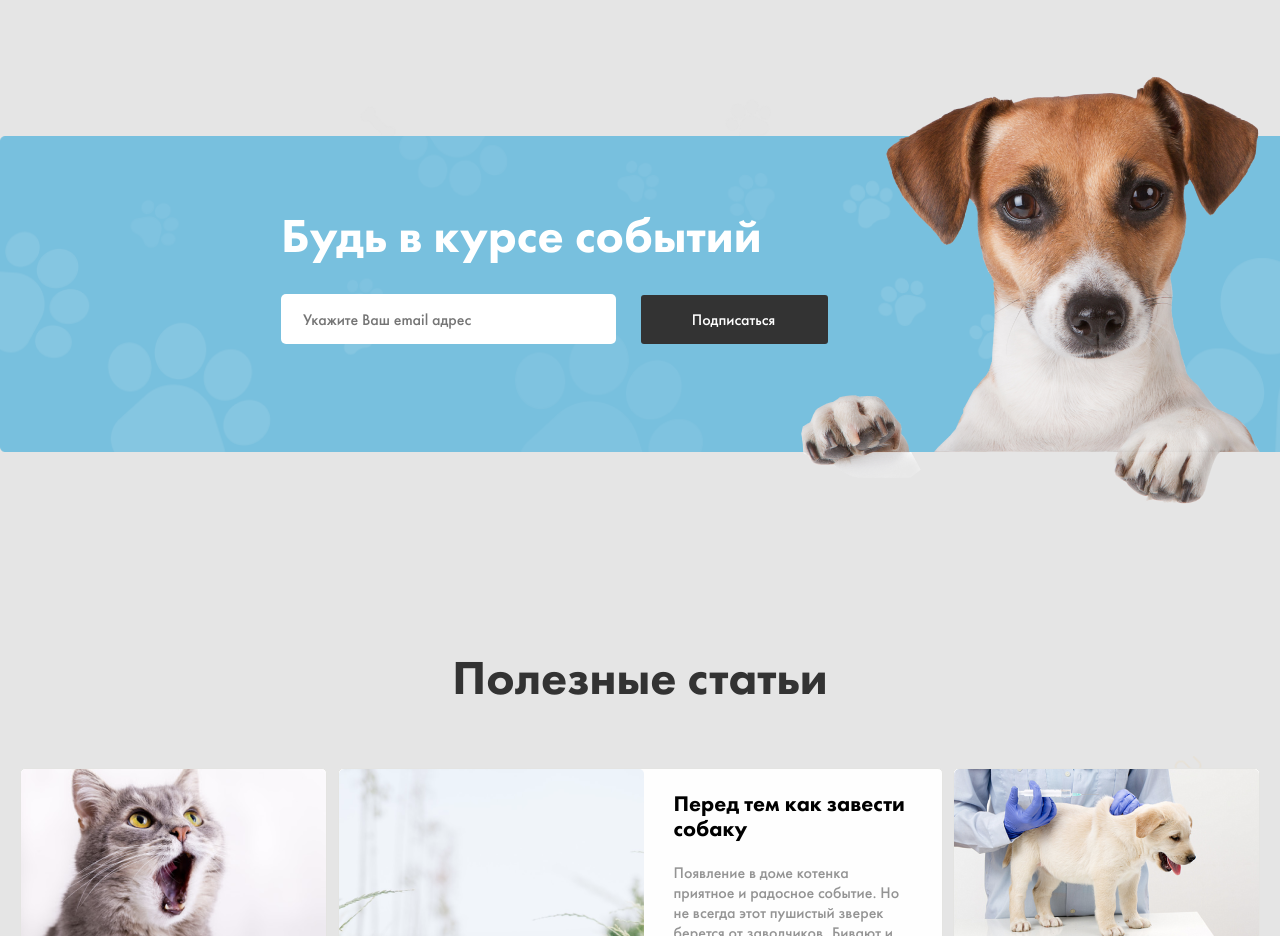
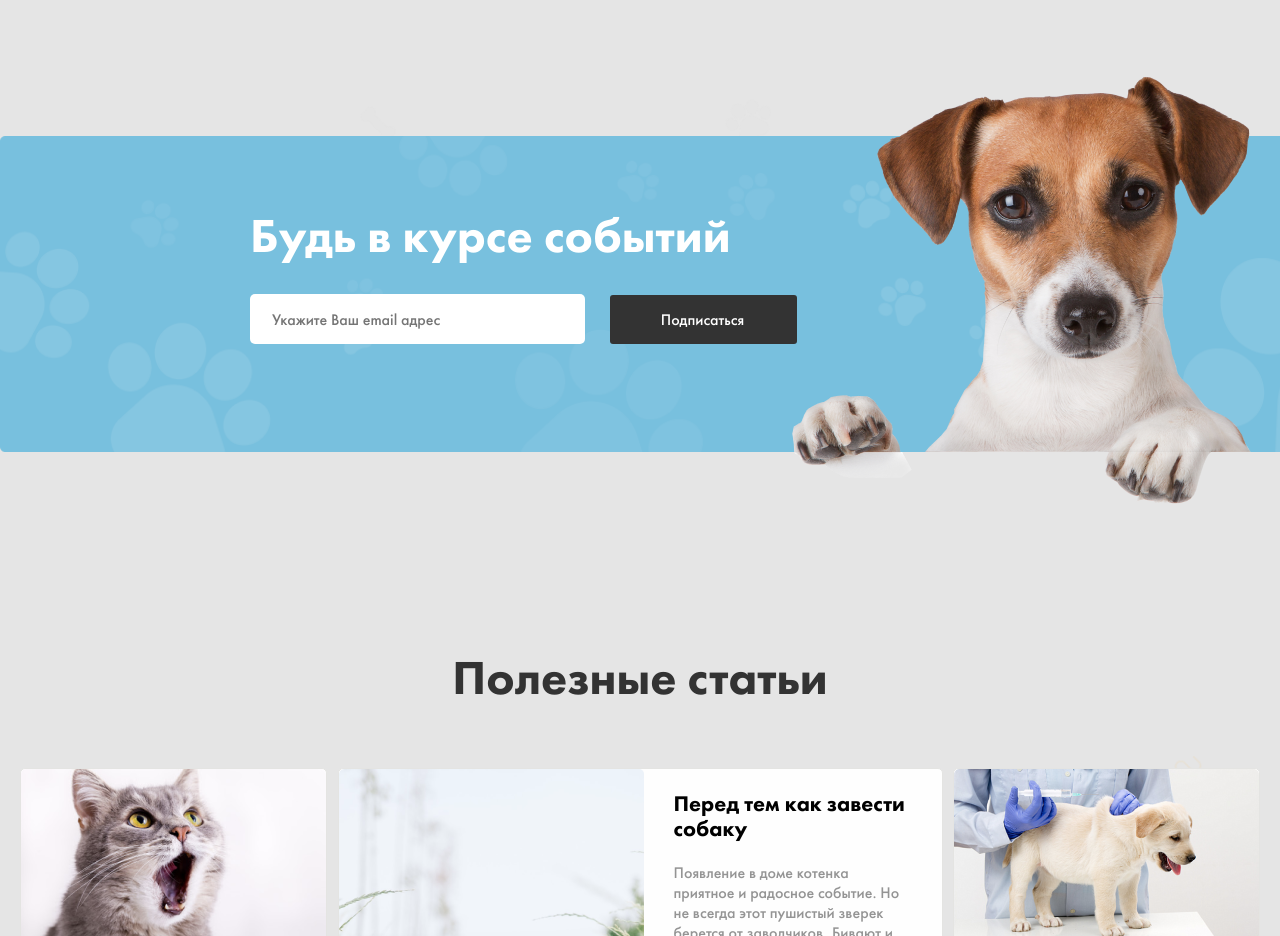
Before and after one commit to umarlightning/imtihon2, a plain HTML site: page index.html in a window 1280 px wide. Shown: the part 2260-3196 px from the top of the page. Drawn offline with Linux system fonts and the light colour scheme.

Commit message:
add changes to settings

```diff
--- a/scss/blocks/_follow.scss
+++ b/scss/blocks/_follow.scss
@@ -14,7 +14,7 @@
 .follow__inner {
   position: relative;
   max-width: 1330px;
-  padding-left: 281px;
+  padding-left: 250px;
 
   &::before {
     position: absolute;
@@ -22,7 +22,7 @@
     background-repeat: no-repeat;
     background-position: calc(50% + 10px);
     top: -100px;
-    left: 739px;
+    left: 730px;
     width: 613px;
     height: 481px;
     content: "";
```
Also changed, not shown: css/main.css.
